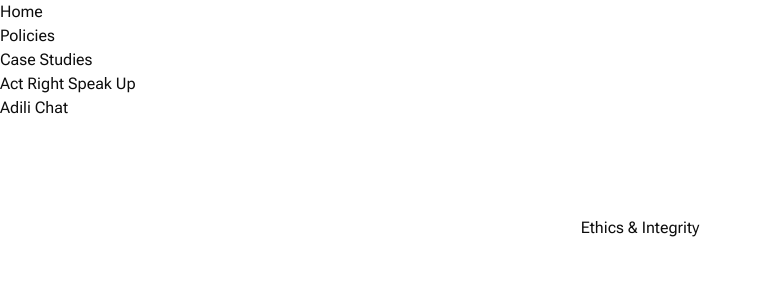
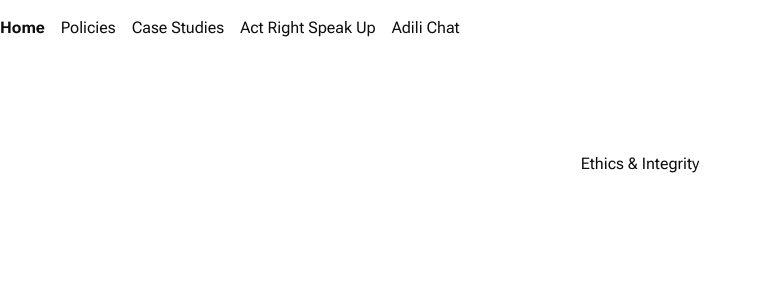
Before and after one commit to jeffmakuto/adili_v3, a Next.js app in the folder adili/: page / in a window 1280 px wide. Shown: the top 300 px of the page, without its empty margins (0-763 px from the left). Built offline with nearby package versions, Linux system fonts and the light colour scheme.

Commit message:
style: update globals.css with custom navigation styles and improved organization

```diff
--- a/adili/src/styles/globals.css
+++ b/adili/src/styles/globals.css
@@ -1,3 +1,4 @@
+/* Tailwind Directives */
 @tailwind base;
 @tailwind components;
 @tailwind utilities;
@@ -25,6 +26,12 @@ html {
   -ms-text-size-adjust: 100%;
 }
 
+body {
+  color: var(--kq-brand-secondary);
+  background-color: var(--background-color);
+}
+
+/* Custom Scrollbar Styles */
 ::-webkit-scrollbar {
   width: 8px;
   height: 8px;
@@ -39,6 +46,7 @@ html {
   background-color: #fff;
 }
 
+/* CSS Variables */
 :root {
   --kq-brand-primary: #ed1c24;
   --kq-brand-secondary: #0d0d0d;
@@ -53,13 +61,41 @@ html {
   }
 }
 
-body {
-  color: var(--kq-brand-secondary);
-  background-color: var(--background-color);
-}
-
+/* Custom Utilities */
 @layer utilities {
   .text-balance {
     text-wrap: balance;
   }
 }
+
+/* Navigation Styles */
+nav {
+  @apply py-4; /* Padding for the navigation */
+}
+
+nav ul {
+  @apply flex space-x-4; /* Flex container with horizontal spacing */
+  list-style: none; /* Remove bullet points */
+  padding: 0; /* Remove padding */
+  margin: 0; /* Remove margin */
+}
+
+nav li {
+  @apply inline; /* Display list items inline */
+}
+
+/* Navigation Links */
+.link {
+  @apply text-inherit no-underline transition-all duration-300;
+}
+
+.link.active {
+  @apply font-bold; /* Bold font for active link */
+}
+
+.link:hover {
+  @apply underline;
+  text-decoration-color: red; /* Red underline on hover */
+  text-decoration-thickness: 3px; /* Thicker underline on hover */
+  text-decoration-offset: 4px; /* Space between text and underline */
+}
```
